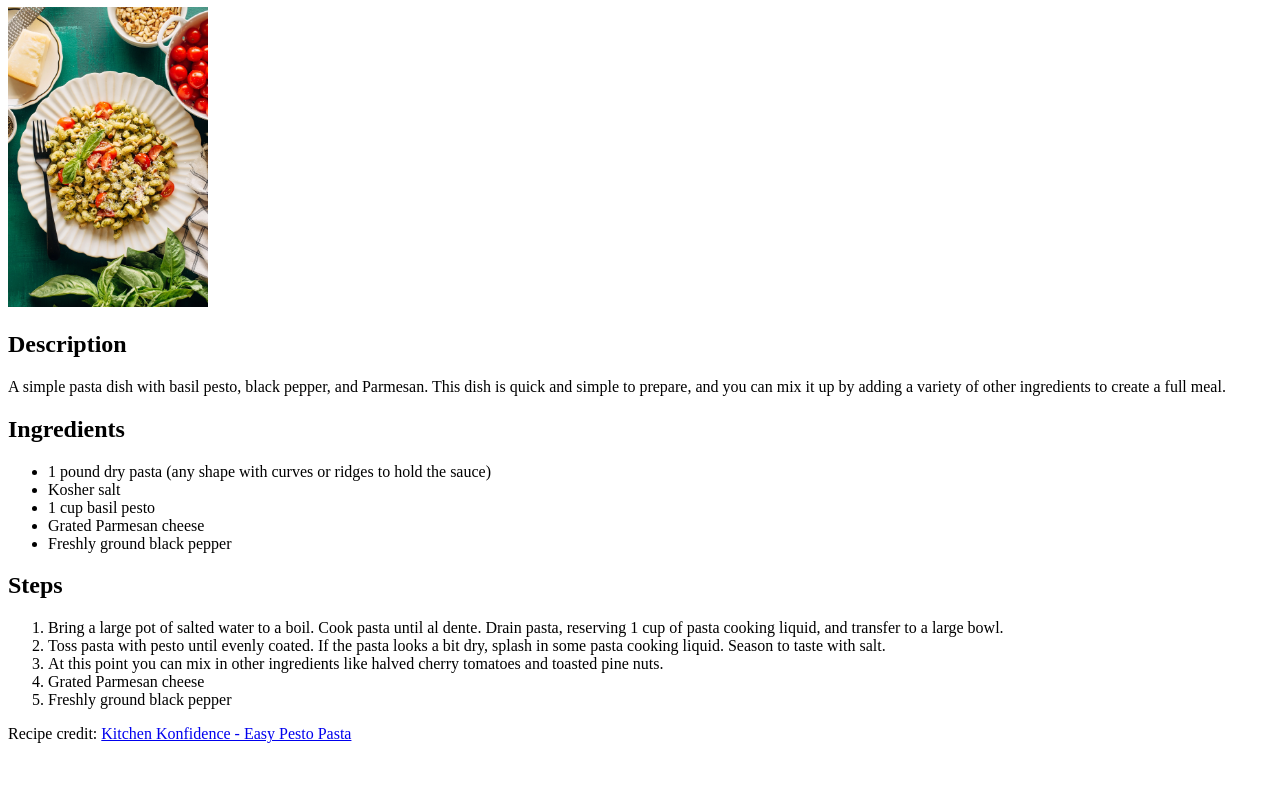
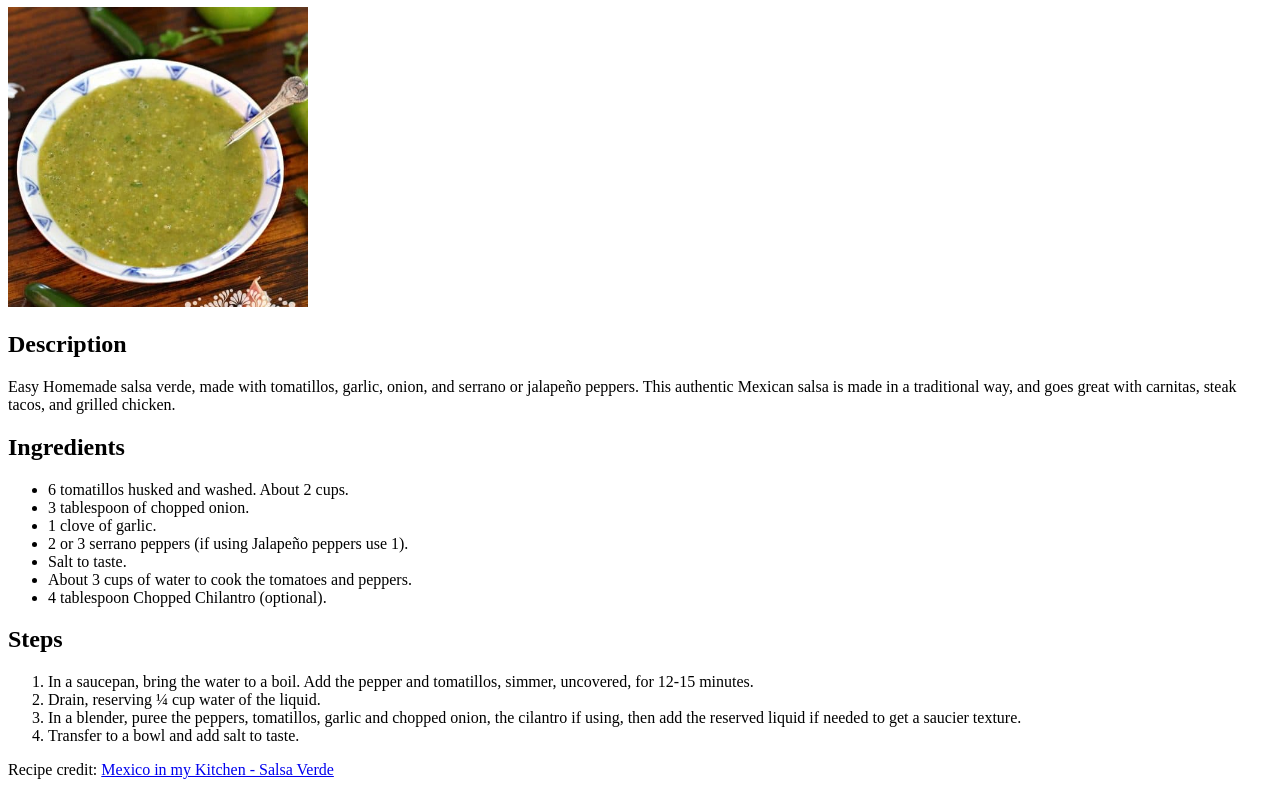
Before and after one commit to lmhplanner/odin-recipes, a plain HTML site: page recipes/salsa_verde.html in a window 1280 px wide. Shown: the part 73-860 px from the top of the page. Before the commit the page ends 824 px from the top, so only its background shows below. Drawn offline with Linux system fonts and the light colour scheme.

Commit message:
Filled in text for the salsa verde recipe page, including original author credit in footer.

```diff
--- a/recipes/salsa_verde.html
+++ b/recipes/salsa_verde.html
@@ -4,31 +4,34 @@
     <meta charset="UTF-8">
     <meta http-equiv="X-UA-Compatible" content="IE=edge">
     <meta name="viewport" content="width=device-width, initial-scale=1.0">
-    <title>Pasta with Pesto</title>
+    <title>Spicy Tomatillo Salsa Verde</title>
 </head>
 <body>
-    <h1> Pasta with Pesto</h1>
-    <img src="../images/pestopasta.jpg" alt="Pesto pasta with basil, black pepper, and Parmesan cheese."
+    <h1>Spicy Tomatillo Salsa Verde</h1>
+    <img src="../images/salsa_verde.jpg" alt="Green salsa verde in a bowl with a spoon. The bowl is on a wooden table with serrano peppers, tomatillos, and cilanto scattered around."
         height="300"
     >
     <h2>Description</h2>
-    <p>A simple pasta dish with basil pesto, black pepper, and Parmesan. This dish is quick and simple to prepare, and you can mix it up by adding a variety of other ingredients to create a full meal.</p>
+    <p>Easy Homemade salsa verde, made with tomatillos, garlic, onion, and serrano or jalapeño peppers. This authentic Mexican salsa is made in a traditional way, and goes great with carnitas, steak tacos, and grilled chicken.</p>
     <h2>Ingredients</h2>
     <ul>
-        <li>1 pound dry pasta (any shape with curves or ridges to hold the sauce)</li>
-        <li>Kosher salt</li>
-        <li>1 cup basil pesto</li>
-        <li>Grated Parmesan cheese</li>
-        <li>Freshly ground black pepper</li>
+        <li>6 tomatillos husked and washed. About 2 cups.</li>
+        <li>3 tablespoon of chopped onion.</li>
+        <li>1 clove of garlic.</li>
+        <li>2 or 3 serrano peppers (if using Jalapeño peppers use 1).</li>
+        <li>Salt to taste.</li>
+        <li>About 3 cups of water to cook the tomatoes and peppers.
+        </li>
+        <li>4 tablespoon Chopped Chilantro (optional).
+        </li>
     </ul>
     <h2>Steps</h2>
     <ol>
-        <li>Bring a large pot of salted water to a boil. Cook pasta until al dente. Drain pasta, reserving 1 cup of pasta cooking liquid, and transfer to a large bowl.</li>
-        <li>Toss pasta with pesto until evenly coated. If the pasta looks a bit dry, splash in some pasta cooking liquid. Season to taste with salt.</li>
-        <li>At this point you can mix in other ingredients like halved cherry tomatoes and toasted pine nuts.</li>
-        <li>Grated Parmesan cheese</li>
-        <li>Freshly ground black pepper</li>
+        <li>In a saucepan, bring the water to a boil. Add the pepper and tomatillos, simmer, uncovered, for 12-15 minutes.</li>
+        <li>Drain, reserving ¼ cup water of the liquid.</li>
+        <li>In a blender, puree the peppers, tomatillos, garlic and chopped onion, the cilantro if using, then add the reserved liquid if needed to get a saucier texture.</li>
+        <li>Transfer to a bowl and add salt to taste.</li>
     </ol>
-    <footer>Recipe credit: <a href="https://www.kitchenkonfidence.com/2021/05/easy-pesto-pasta-recipe-plus-a-leveled-up-version"> Kitchen Konfidence - Easy Pesto Pasta</a></footer>
+    <footer>Recipe credit: <a href="https://www.mexicoinmykitchen.com/salsa-verde-recipe/"> Mexico in my Kitchen - Salsa Verde</a></footer>
 </body>
 </html>
```
